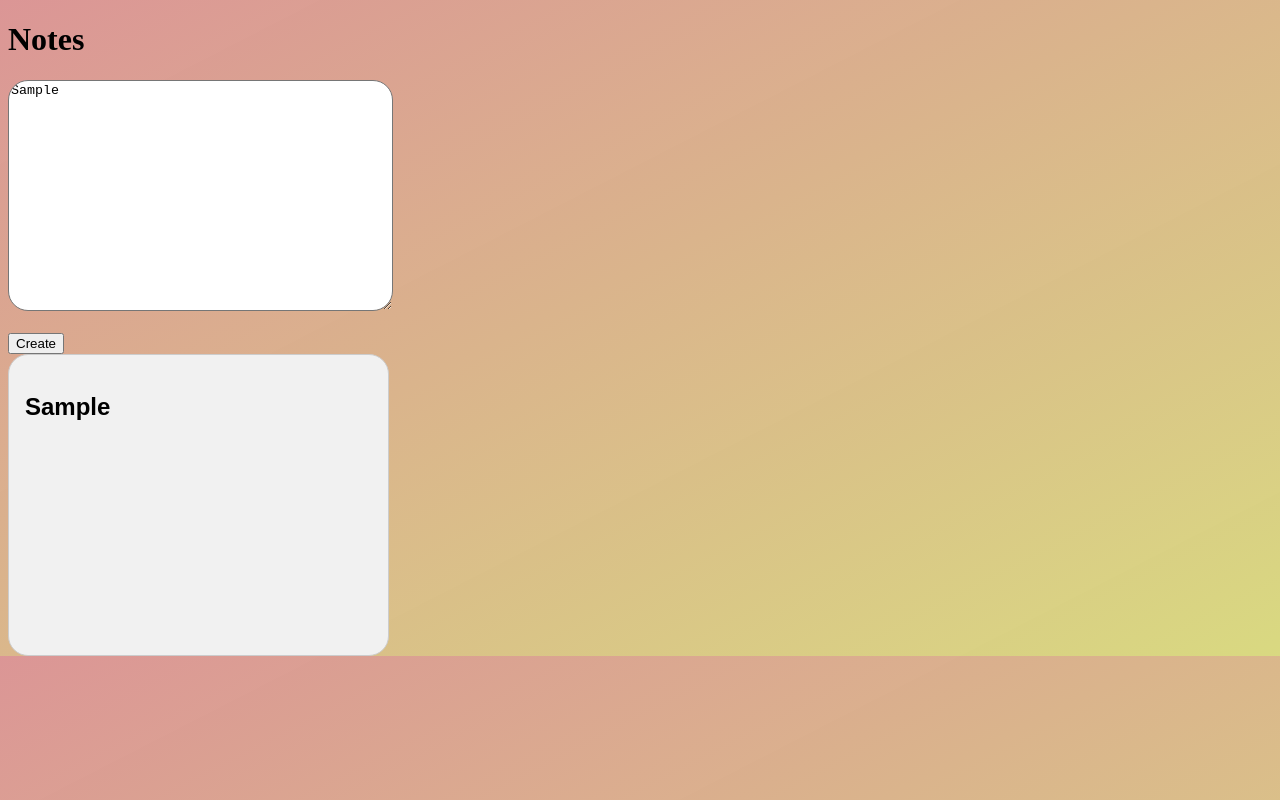
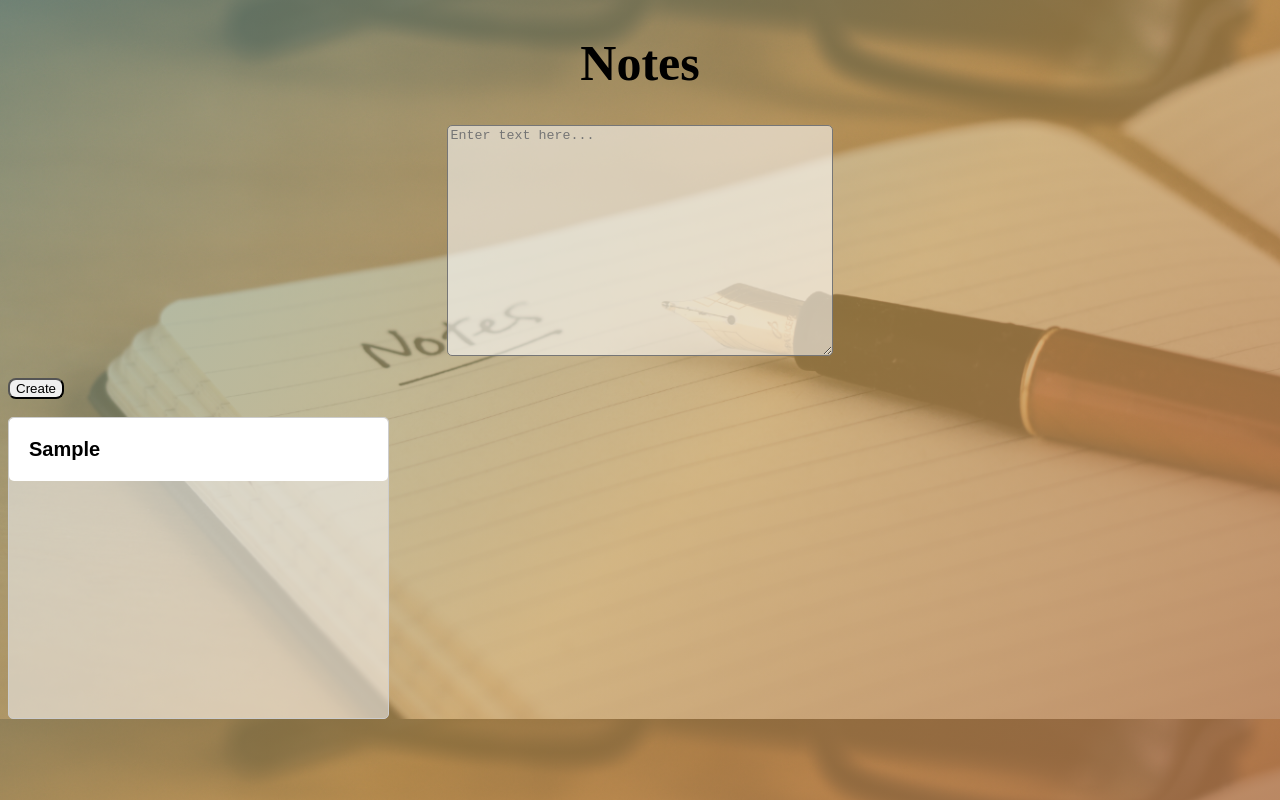
Before and after one commit to Aracho1/notes-app, a plain HTML site: page views/notes.html in a window 1280 px wide. Both pictures are taken after typing "Sample" into the empty fields and a click on the button "Create". Drawn offline with Linux system fonts and the light colour scheme.

Commit message:
play around with styling

```diff
--- a/public/stylesheet.css
+++ b/public/stylesheet.css
@@ -1,46 +1,77 @@
 body {
-  background-image: linear-gradient(to bottom right, rgba(201, 96, 96, 0.664), rgba(199, 199, 69, 0.678));
+  text-align: center;
+  background-image: linear-gradient(-45deg, #a35943, #bd9043a6, #2d97bea2, #2eac8fa8), url("notes_background.png");
+  background-size: 2000px 4000px, cover;
+  animation: gradient 10s ease infinite;
 }
+
+h1 {
+  font-size: 50px;
+  font-weight: bold;
+}
+
+@keyframes gradient {
+	0% {
+		background-position: 75% 75%, 0% 0%;
+	}
+	50% {
+		background-position: 25% 25%, 0% 0%;
+	}
+	100% {
+		background-position: 75% 75%, 0% 0%;
+	}
+}
+
 .tab {
+  font-size: 0px;
+  /* display: inline-block; */
+  padding-top: 0px;
   float: left;
   border: 1px solid #ccc;
-  background-color: #f1f1f1;
+  background-color: #f1f1f192;
   width: 30%;
   height: 300px;
   overflow-y: scroll;
-  border-radius: 20px;
+  border-radius: 5px;
 }
 
+button {
+  float: center;
+  border-radius: 8px;
+}
 textarea {
+  background-color: #ffffff8e;
   width: 30%;
-  border-radius: 20px;
+  border-radius: 5px;
 }
 
 .tab button {
-  display: block;
-  background-color: inherit;
+  /* display: inline-block; */
+  background-color: rgb(255, 255, 255);
   color: black;
-  padding: 22px 16px;
+  padding: 20px 20px;
   width: 100%;
   border: none;
   outline: none;
   text-align: left;
   cursor: pointer;
   transition: 0.3s;
-  font-size: 150%;
+  font-size: 20px;
   font-weight: bold;
+  border-radius: 5px;
 }
 
 .tab button:hover {
-  background-color: #ddd;
+  background-color: rgb(237, 234, 40);
 }
 
 .tab button.active {
-  background-color: #ccc;
+  background-color: rgb(125, 123, 7);
 }
 
 /* Style the tab content */
 .tabcontent {
+  background-color: #ffffff8e;
   float: left;
   padding: 0px 12px;
   border: 1px solid #ccc;
@@ -48,11 +79,12 @@ textarea {
   border-left: none;
   height: 300px;
   overflow-y: scroll;
-  border-radius: 20px;
+  border-radius: 5px;
 }
 
 ul {
-  padding: 0;
+  padding-top: 0px;
+  padding-left: 0px;
 }
 
 #create-note {
--- a/views/interface.js
+++ b/views/interface.js
@@ -19,6 +19,7 @@ document.getElementById("create-note").onclick = function() {
     // entry.setAttribute("class", "tabcontent")
     entry.appendChild(document.createTextNode(noteTitle));
     document.getElementById("list").appendChild(entry);
+    document.getElementById("myText").value = "";
 }
 function showFullNoteOnClick(noteId){
     // let hash = this.location.hash
--- a/views/notes.html
+++ b/views/notes.html
@@ -7,19 +7,16 @@
     <title>Document</title>
 </head>
     <body>
+        <div class='innerbody'>
         <h1> Notes </h1>
 
             <textarea rows="15" cols="50" name="comment" form="usrform" id="myText" placeholder='Enter text here...'></textarea><br><br>
-
-
-                <button id="create-note">Create</button>
-
-            <div class="tab">
-            <ul id="list"></ul>
-            </div>
+            <button id="create-note">Create</button>
+            <br>
+            <div class="tab"><ul id="list"></ul></div>
             <div id='content'></div>
         <script src="../src/notes.js"></script>
         <script src="interface.js"></script>
-
+    </div>
     </body>
 </html>
```
Also changed, not shown: public/notes_background.png (added).
